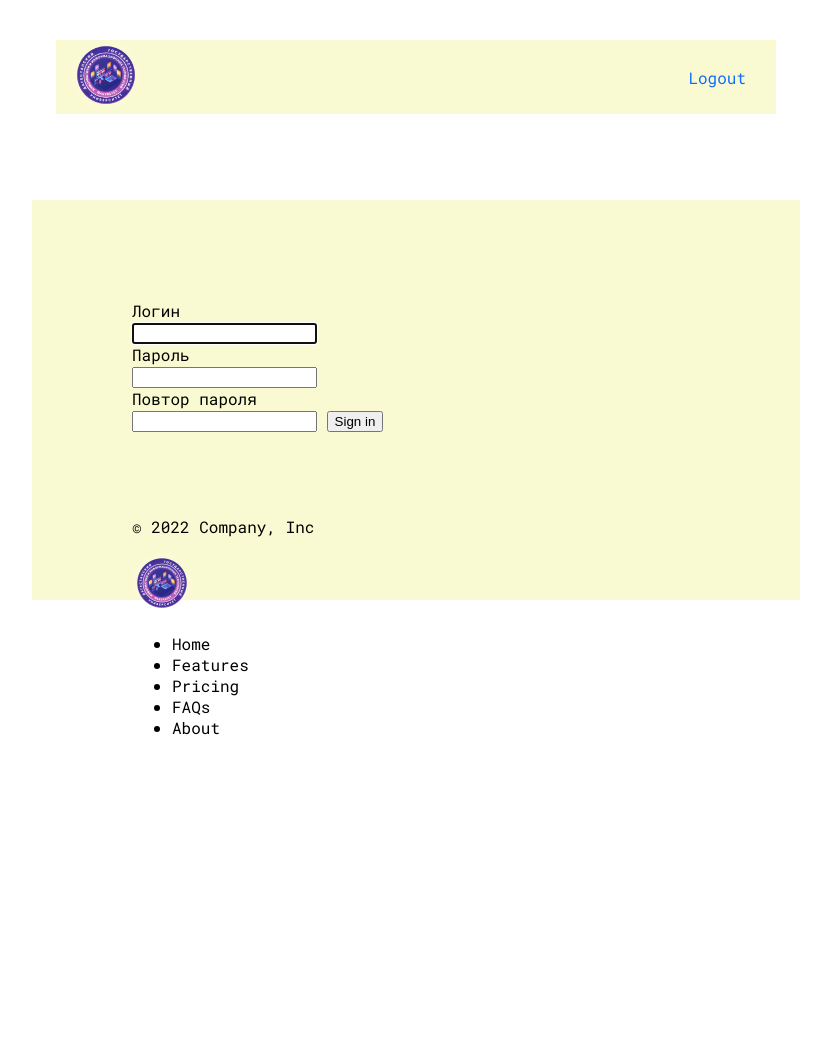
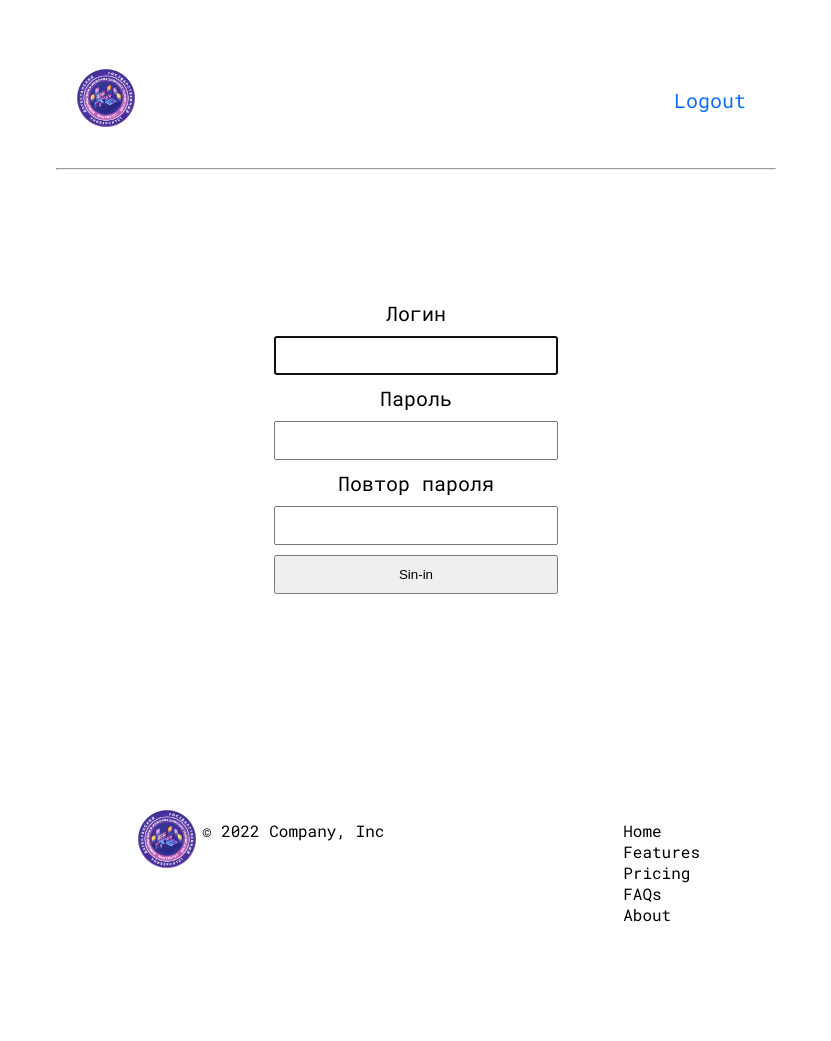
Before and after one commit to zifrit/SiteDGU, a Django app: page /student/reg_user/ in a window 1280 px wide. Shown: the whole page, without its empty margins (224-1055 px from the left). Before the commit the page ends 735 px from the top, so only its background shows below. Run offline with Django 4.2, Linux system fonts and the light colour scheme; a user stored in the database is signed in.

Commit message:
new stile #2

```diff
--- a/MainPartSiteDGU/Students/forms.py
+++ b/MainPartSiteDGU/Students/forms.py
@@ -76,8 +76,8 @@
 
 
 class FormLogin_s(AuthenticationForm):
-    username = forms.CharField(label='Логин', widget=forms.TextInput(attrs={'class': 'form-control'}))
-    password = forms.CharField(label='Пароль', widget=forms.PasswordInput(attrs={'class': 'form-control'}))
+    username = forms.CharField(label='Логин', widget=forms.TextInput(attrs={'class': 'form_input'}))
+    password = forms.CharField(label='Пароль', widget=forms.PasswordInput(attrs={'class': 'form_input'}))
 
 
 class CustomUserCreationForm(UserCreationForm):
--- a/MainPartSiteDGU/static/css/test-style.css
+++ b/MainPartSiteDGU/static/css/test-style.css
@@ -25,9 +25,14 @@
     font-family: 'Roboto Mono', monospace;
     margin: 0;
     padding: 0;
-    /*display: flex;*/
-    /*flex-direction: column;*/
     height: 100%;
+    display: flex;
+    flex-direction: column;
+    min-height: 100vh;
+}
+
+.body {
+
 }
 
 header {
@@ -37,31 +42,76 @@
 
 .dj {
     padding: 100px;
-    height: 40px;
+    flex: 1;
+    height: 100%;
 }
 
 footer {
+    bottom: 0;
     padding: 100px;
     height: 40px;
+    width: 100%;
+}
+
+footer > div {
+    display: flex;
+    justify-content: space-between;
+}
+
+.footer_left {
+    display: flex;
+}
+
+.line {
+    width: 60%;
 }
 
 .container {
     max-width: 60%;
-    /*height: 100%;*/
+    height: 100%;
     margin-right: auto;
     margin-left: auto;
-    background-color: lightgoldenrodyellow;
+    /*background-color: lightgoldenrodyellow;*/
 }
 
 .nav_bar {
+    font-size: 20px;
     padding: 0 15px;
     display: flex;
     justify-content: space-between;
     align-items: center;
 }
 
+.dj_login {
+    text-align: center;
+    width: 50%;
+    margin: auto;
+}
+
 .dj_login label {
     display: block;
+    font-size: 20px;
+}
+
+.dj_login input {
+    display: block;
+    width: 100%;
+    margin: 10px 0;
+    padding: 10px;
+}
+
+.form_input {
+    border-radius: 10px;
+    border: 1px solid #eee;
+    transition: .3s border-color;
+}
+
+.form_input:hover {
+    border: 1px solid #aaa;
+}
+
+.footer_list {
+    list-style: none;
 }
 
 /*.card {*/
@@ -77,7 +127,6 @@
 /*}*/
 
 
-/* HEADER*/
 .log-reg > a,
 .out > a {
     color: #0d6efd;
@@ -114,7 +163,7 @@
 }
 
 .nav_menu__links > li > a:hover {
-    font-size: 17px;
+    font-size: 22px;
     color: #46b4e3;
 }
 
@@ -146,7 +195,7 @@
 /*  height: 100vh;*/
 /*}*/
 
-/*.pagination {*/
-/*  align-items: center;*/
-/*  list-style-type: none;*/
-/*}*/
+.pagination {
+    align-items: center;
+    list-style-type: none;
+}
--- a/MainPartSiteDGU/templates/Students/Base_student.html
+++ b/MainPartSiteDGU/templates/Students/Base_student.html
@@ -9,6 +9,7 @@
     <link href="{% static 'css/test-style.css' %}" rel="stylesheet">
 </head>
 <body>
+<div class="body">
     <header>
         <div class="nav_bar container">
             <div>
@@ -42,25 +43,31 @@
                 </div>
             {% endif %}
         </div>
+        <hr class="line">
     </header>
     <section class="dj container">
         {% block content %}
         {% endblock %}
     </section>
     <footer class="container">
+        <div>
+            <div class="footer_left">
+                <a href="/list_events" class="">
+                    <img src="{% static 'icon/logo.png' %}" alt="logo" class="logo">
+                </a>
                 <p class="">© 2022 Company, Inc</p>
-
-    <a href="/list_events" class="">
-        <img src="{% static 'icon/logo.png' %}" alt="logo" style="width: 60px; height: 60px">
-    </a>
-
-    <ul class="">
+            </div>
+            <div class="footer_right">
+                <ul class="footer_list">
                     <li class="nav-item"><a href="#" class="nav-link px-2 text-muted">Home</a></li>
                     <li class="nav-item"><a href="#" class="nav-link px-2 text-muted">Features</a></li>
                     <li class="nav-item"><a href="#" class="nav-link px-2 text-muted">Pricing</a></li>
                     <li class="nav-item"><a href="#" class="nav-link px-2 text-muted">FAQs</a></li>
                     <li class="nav-item"><a href="#" class="nav-link px-2 text-muted">About</a></li>
                 </ul>
+            </div>
+        </div>
     </footer>
+</div>
 </body>
 </html>
--- a/MainPartSiteDGU/templates/Students/templates/login.html
+++ b/MainPartSiteDGU/templates/Students/templates/login.html
@@ -7,10 +7,12 @@
         <form action="" method="post" class="needs-validation">
             {% csrf_token %}
             {% for filed in form %}
-                <label class="h5 text-center" for="{{ filed.id_for_label }}">{{ filed.label }}</label> {{ filed }}
-                {{ filed.errors }}
+                <div class="form_login">
+                    <label class="h5 text-center" for="{{ filed.id_for_label }}">{{ filed.label }}</label> {{ filed }}
+                    {{ filed.errors }}
+                </div>
             {% endfor %}
-            <button class="w-100 btn btn-lg btn-primary" type="submit">Sign in</button>
+            <input class="w-100 btn btn-lg btn-primary" type="submit" value="Sin-in">
         </form>
     </div>
 {% endblock %}
```
Lines whose indentation alone changed are shown as unchanged.
